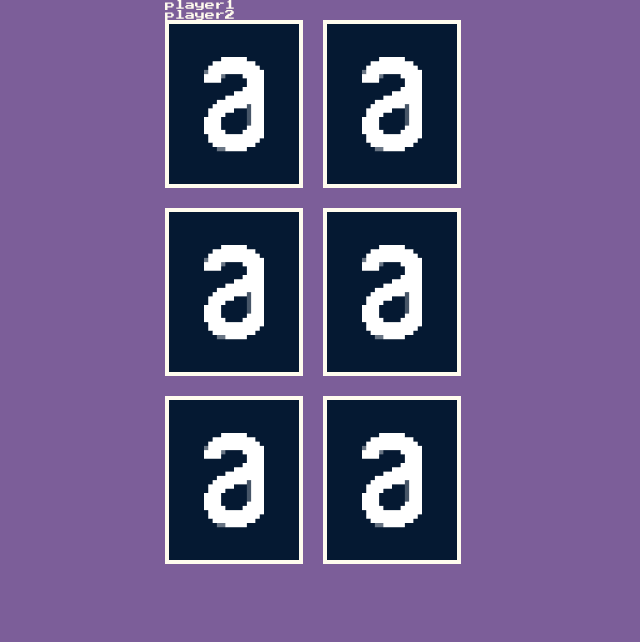
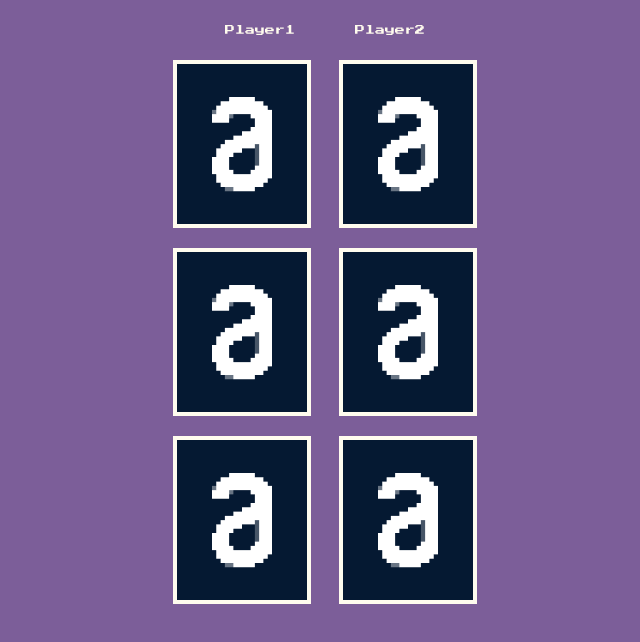
Before and after one commit to mairoviana/curso-javascript-para-react, a website built with Vite: page index.html in a window 1280 px wide. Shown: the whole page, without its empty margins (315-955 px from the left). Built offline with nearby package versions, Linux system fonts and the light colour scheme.

Commit message:
:lipstick: Align items

```diff
--- a/src/objects/BoardGame/style.css
+++ b/src/objects/BoardGame/style.css
@@ -2,4 +2,5 @@
   display: flex;
   flex-wrap: wrap;
   gap: 20px;
+  justify-content: space-evenly;
 }
--- a/src/objects/ScoreBoard/index.js
+++ b/src/objects/ScoreBoard/index.js
@@ -1,10 +1,11 @@
 import PlayerName from "../../components/PlayerName";
+import './style.css'
 
 function ScoreBoard() {
   return /*html*/`
   <header class="score-board">
-    ${PlayerName('player1')}
-    ${PlayerName('player2')}
+    ${PlayerName('Player1')}
+    ${PlayerName('Player2')}
   </header>
   `;
 }
--- /dev/null
+++ b/src/objects/ScoreBoard/style.css
@@ -0,0 +1,6 @@
+.score-board {
+  display: flex;
+  justify-content: space-evenly;
+  padding-top: 2.5rem;
+  padding-bottom: 2.5rem;
+}
```
